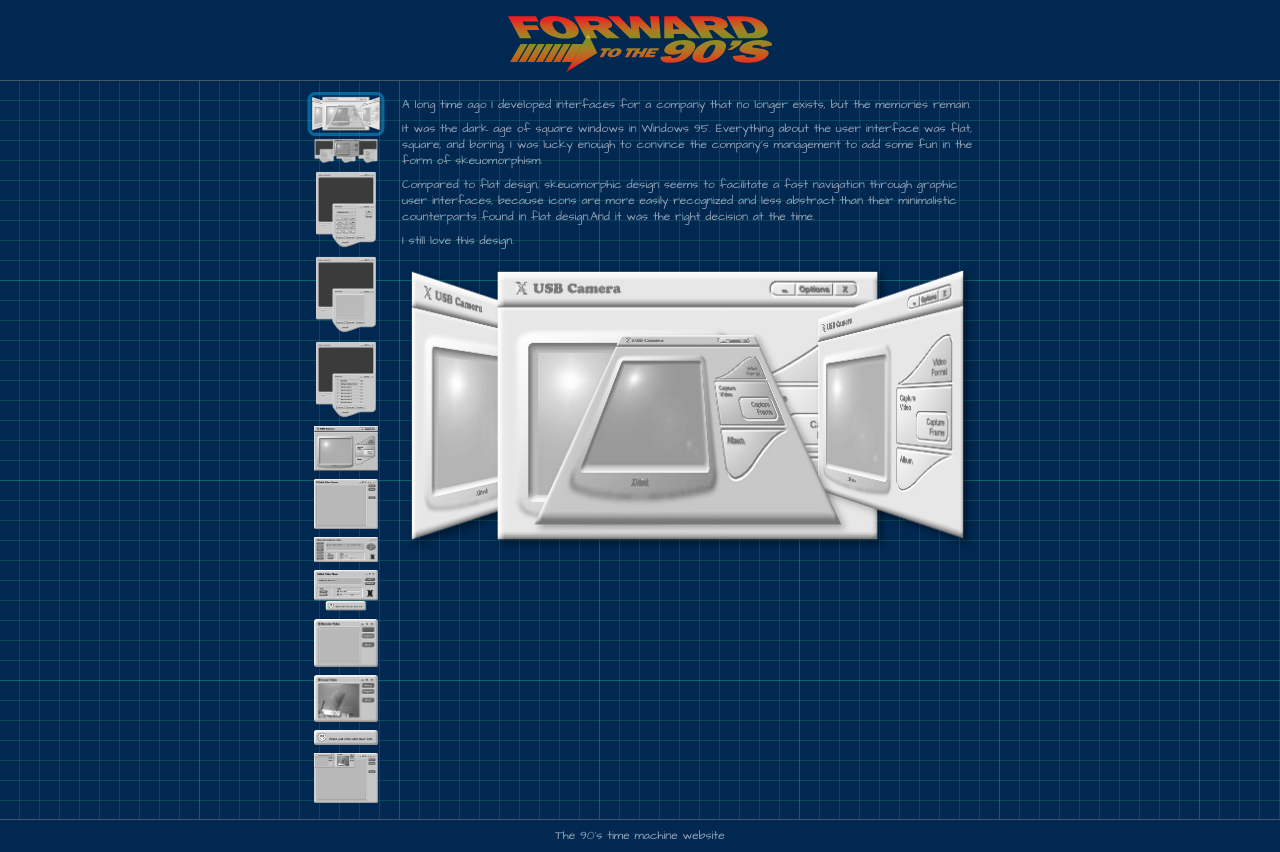
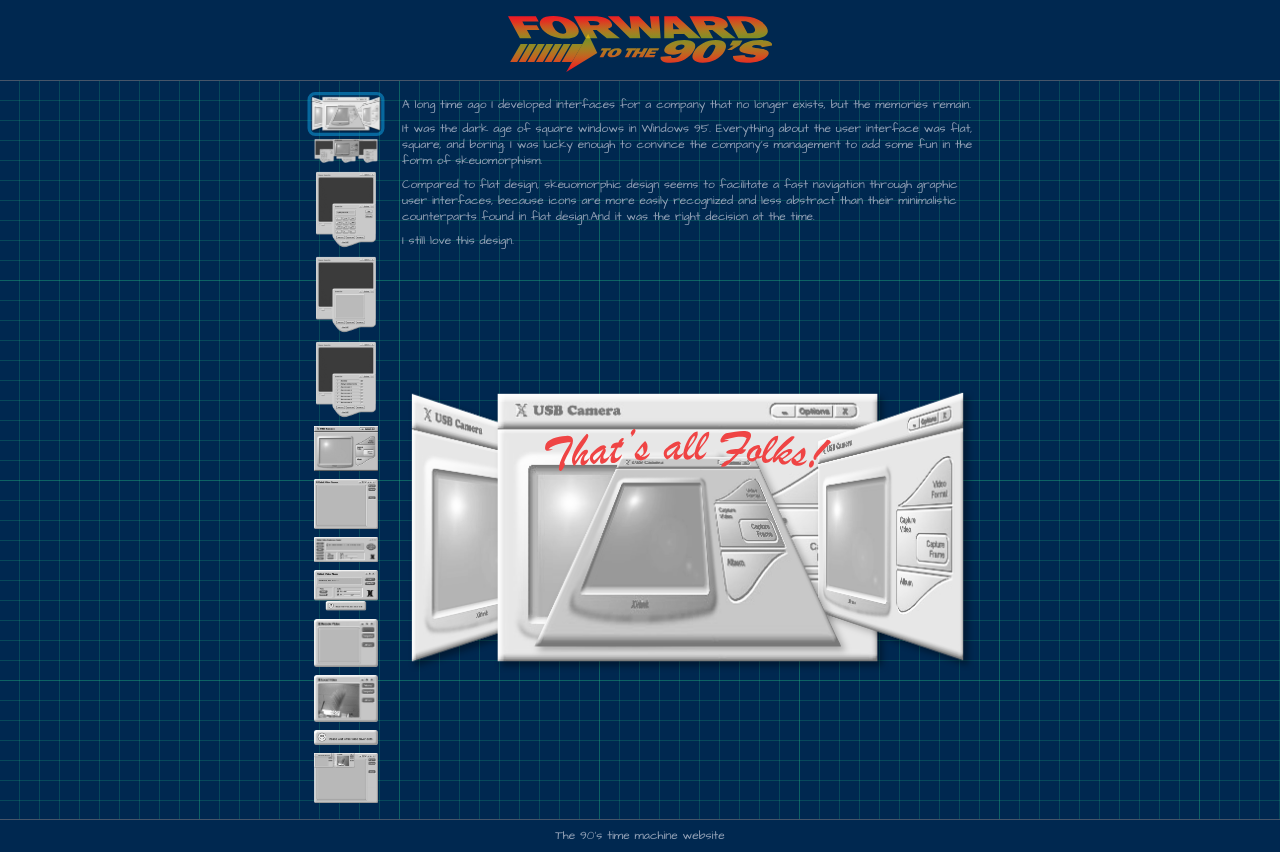
Before and after one commit to maxzz/back-to-90s, a React (Vite) app: page / in a window 1280 px wide. Built offline with nearby package versions, Linux system fonts and the light colour scheme.

Commit message:
WIP. update SectionMain layout. 2

```diff
--- a/src/components/2-main/0-all.tsx
+++ b/src/components/2-main/0-all.tsx
@@ -14,15 +14,14 @@ export function SectionMain({ className, ...rest }: ComponentPropsWithoutRef<"se
             <div className="col-start-2 text-xs grid grid-cols-[auto_1fr] gap-4 p-4">
                 <NavAppImages className="self-center" />
 
-                <div className="relative grid grid-rows-[auto_auto_1fr] gap-2">
+                <div className="relative grid grid-rows-[auto_1fr] gap-2">
                     <Explanation showOrHide={selectedImage === 0} />
 
-                    {/* <CurrentImage className="absolute left-1/2 top-1/2 -translate-x-1/2 -translate-y-1/2 fill-red-500" /> */}
                     <div className="size-full grid place-items-center">
                         <CurrentImage className="fill-red-500" />
                     </div>
 
-                    {/* <ThatsAllFolks className="absolute left-1/2 top-1/2 -translate-x-1/2 -translate-y-1/2 fill-red-500" /> */}
+                    <ThatsAllFolks className="absolute left-1/2 top-1/2 -translate-x-1/2 -translate-y-1/2 fill-red-500" />
                 </div>
             </div>
         </div>
```
